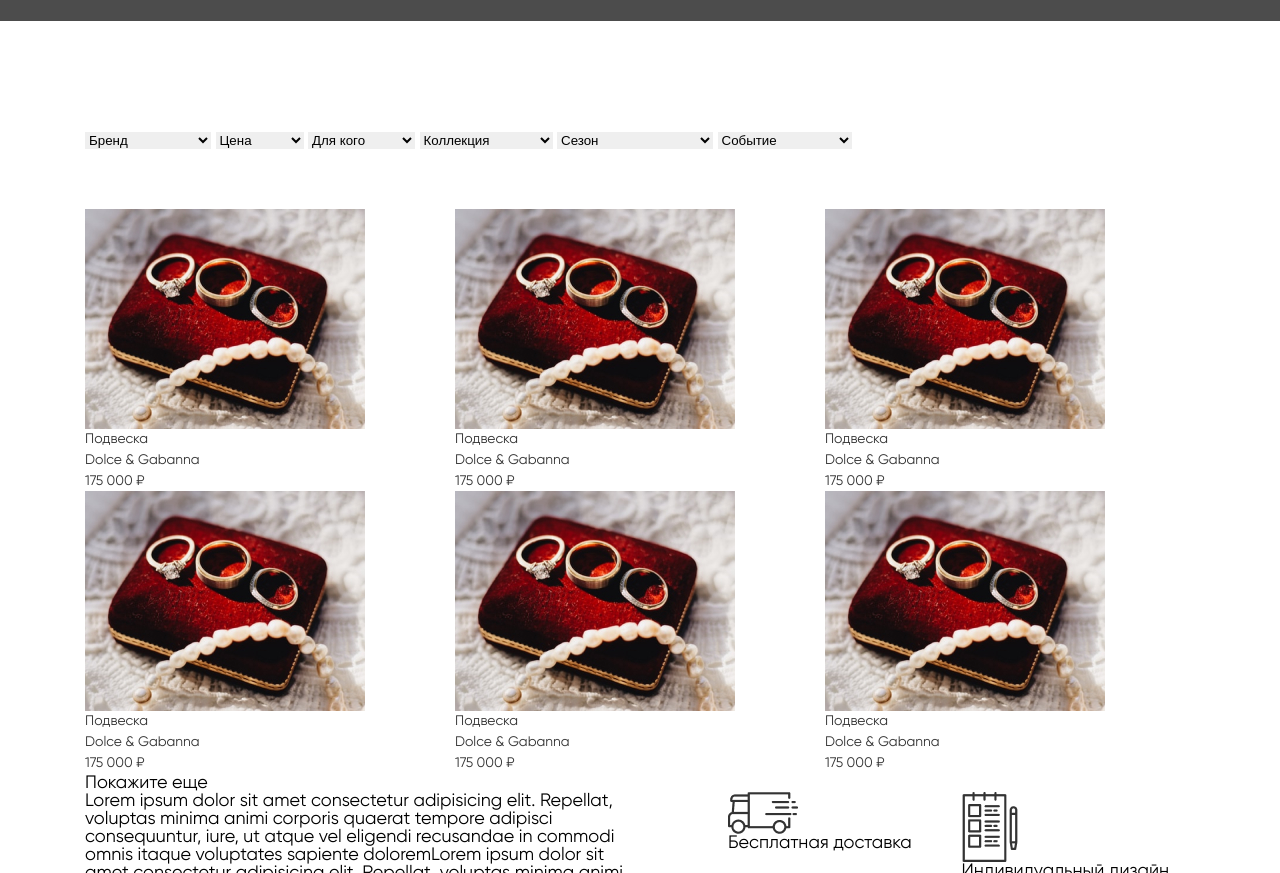
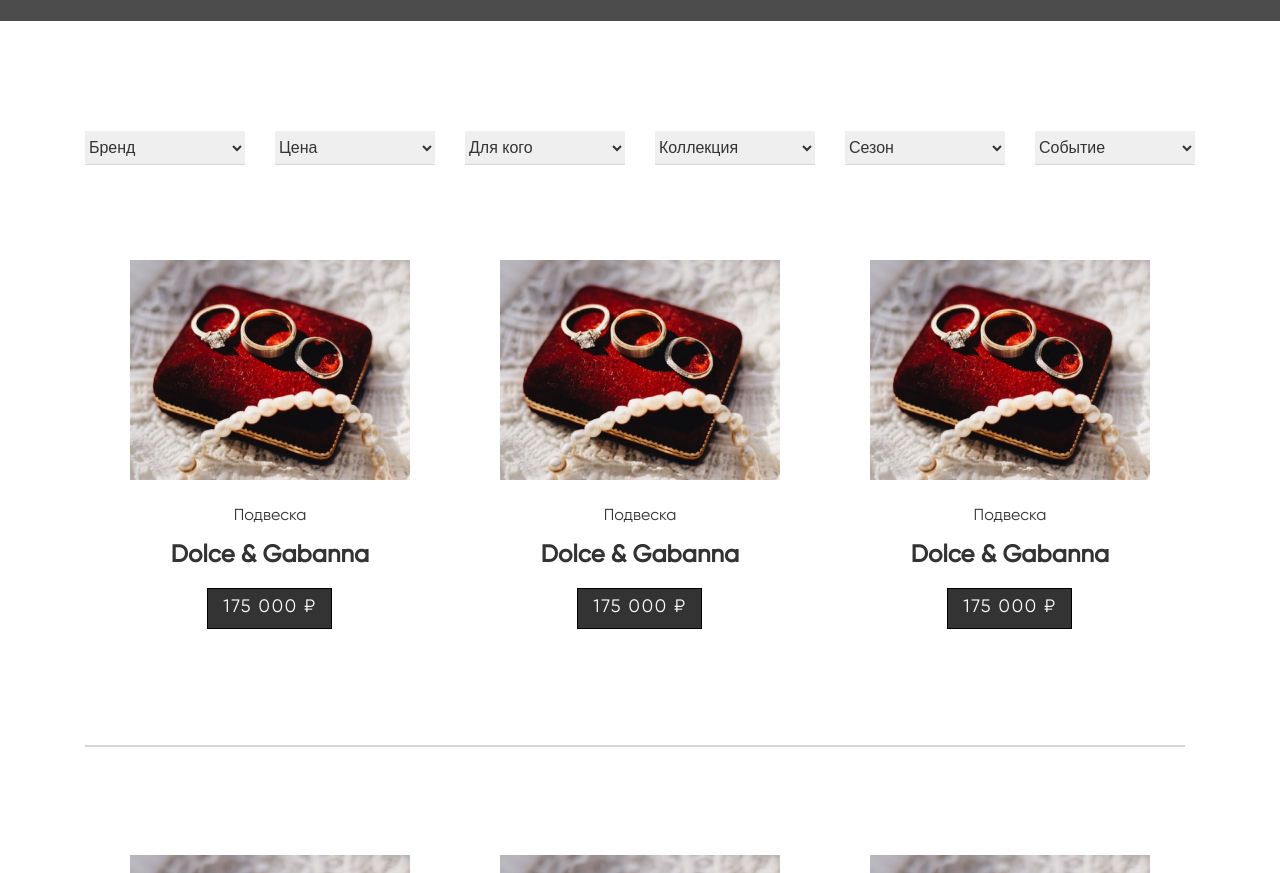
Before and after one commit to Deddoctor30/Ojjo, a website built with webpack: page src/catalog.html in a window 1280 px wide. Shown: the part 79-952 px from the top of the page. Built offline with nearby package versions, Linux system fonts and the light colour scheme.

Commit message:
09.03.2022 at home

```diff
--- a/src/catalog.html
+++ b/src/catalog.html
@@ -76,12 +76,14 @@
          <div class="catalog__wrapper">
             <div class="catalog__container container">
                <div class="catalog__filter">
-                  <form action="#" method="get" enctype="multipart/form-data">
+                  <form class="catalog__form" action="#" method="get" enctype="multipart/form-data">
                      <select name="brand" id="brand">
                         <option value="default">Бренд</option>
-                        <option value="dg">Dolce & Gabanna</option>
-                        <optgroup></optgroup>
-                        <option value="dg">Dolce & Gabanna</option>
+                           <option value="dg">Dolce & Gabanna</option>
+                           <option value="dg">Dolce & Gabanna</option>
+                           <option value="dg">Dolce & Gabanna</option>
+                           <option value="dg">Dolce & Gabanna</option>
+                           <option value="dg">Dolce & Gabanna</option>
                      </select>
                      <select name="price" id="price">
                         <option value="default">Цена</option>
@@ -113,62 +115,63 @@
                </div>
                <div class="catalog__content">
                   <div class="catalog__cards">
-                     <div class="catalog__item item">
-                        <div class="item__img"><img src="./img/catalog/catalog.jpg" alt="rings"></div>
-                        <div class="item__type">Подвеска</div>
-                        <div class="item__name">Dolce & Gabanna</div>
-                        <div class="item__price">175 000 ₽</div>
+                     <div class="catalog__card card">
+                        <div class="card__img"><img src="./img/catalog/catalog.jpg" alt="rings"></div>
+                        <div class="card__type">Подвеска</div>
+                        <div class="card__name">Dolce & Gabanna</div>
+                        <div class="card__price btn btn_dark">175 000 ₽</div>
                      </div>
-                     <div class="catalog__item item">
-                        <div class="item__img"><img src="./img/catalog/catalog.jpg" alt="rings"></div>
-                        <div class="item__type">Подвеска</div>
-                        <div class="item__name">Dolce & Gabanna</div>
-                        <div class="item__price">175 000 ₽</div>
+                     <div class="catalog__card card">
+                        <div class="card__img"><img src="./img/catalog/catalog.jpg" alt="rings"></div>
+                        <div class="card__type">Подвеска</div>
+                        <div class="card__name">Dolce & Gabanna</div>
+                        <div class="card__price btn btn_dark">175 000 ₽</div>
                      </div>
-                     <div class="catalog__item item">
-                        <div class="item__img"><img src="./img/catalog/catalog.jpg" alt="rings"></div>
-                        <div class="item__type">Подвеска</div>
-                        <div class="item__name">Dolce & Gabanna</div>
-                        <div class="item__price">175 000 ₽</div>
+                     <div class="catalog__card card">
+                        <div class="card__img"><img src="./img/catalog/catalog.jpg" alt="rings"></div>
+                        <div class="card__type">Подвеска</div>
+                        <div class="card__name">Dolce & Gabanna</div>
+                        <div class="card__price btn btn_dark">175 000 ₽</div>
                      </div>
-                     <div class="catalog__item item">
-                        <div class="item__img"><img src="./img/catalog/catalog.jpg" alt="rings"></div>
-                        <div class="item__type">Подвеска</div>
-                        <div class="item__name">Dolce & Gabanna</div>
-                        <div class="item__price">175 000 ₽</div>
+                     <span class="catalog__line"></span>
+                     <div class="catalog__card card">
+                        <div class="card__img"><img src="./img/catalog/catalog.jpg" alt="rings"></div>
+                        <div class="card__type">Подвеска</div>
+                        <div class="card__name">Dolce & Gabanna</div>
+                        <div class="card__price btn btn_dark">175 000 ₽</div>
                      </div>
-                     <div class="catalog__item item">
-                        <div class="item__img"><img src="./img/catalog/catalog.jpg" alt="rings"></div>
-                        <div class="item__type">Подвеска</div>
-                        <div class="item__name">Dolce & Gabanna</div>
-                        <div class="item__price">175 000 ₽</div>
+                     <div class="catalog__card card">
+                        <div class="card__img"><img src="./img/catalog/catalog.jpg" alt="rings"></div>
+                        <div class="card__type">Подвеска</div>
+                        <div class="card__name">Dolce & Gabanna</div>
+                        <div class="card__price btn btn_dark">175 000 ₽</div>
                      </div>
-                     <div class="catalog__item item">
-                        <div class="item__img"><img src="./img/catalog/catalog.jpg" alt="rings"></div>
-                        <div class="item__type">Подвеска</div>
-                        <div class="item__name">Dolce & Gabanna</div>
-                        <div class="item__price">175 000 ₽</div>
+                     <div class="catalog__card card">
+                        <div class="card__img"><img src="./img/catalog/catalog.jpg" alt="rings"></div>
+                        <div class="card__type">Подвеска</div>
+                        <div class="card__name">Dolce & Gabanna</div>
+                        <div class="card__price btn btn_dark">175 000 ₽</div>
                      </div>
                   </div>
-                  <div class="catalog__show-more">Покажите еще</div>
+                  <div class="catalog__show-more btn btn_dark">Покажите еще</div>
                </div>
                <div class="catalog__description">
                   <div class="catalog__info">Lorem ipsum dolor sit amet consectetur adipisicing elit. Repellat, voluptas minima animi corporis quaerat tempore adipisci consequuntur, iure, ut atque vel eligendi recusandae in commodi omnis itaque voluptates sapiente doloremLorem ipsum dolor sit amet consectetur adipisicing elit. Repellat, voluptas minima animi corporis quaerat tempore adipisci consequuntur, iure, ut atque vel eligendi recusandae in commodi omnis itaque voluptates sapiente doloremLorem ipsum dolor sit amet consectetur adipisicing elit. Repellat, voluptas minima animi corporis quaerat tempore adipisci consequuntur, iure, ut atque vel eligendi recusandae in commodi omnis itaque voluptates sapiente dolorem.</div>
                   <div class="catalog__service service">
                      <div class="service__item">
-                        <img src="./img/catalog/service_1.png" alt="service1">
+                        <div class="service__img"><img src="./img/catalog/service_1.png" alt="service1"></div>
                         <p>Бесплатная доставка</p>
                      </div>
                      <div class="service__item">
-                        <img src="./img/catalog/service_2.png" alt="service2">
+                        <div class="service__img"><img src="./img/catalog/service_2.png" alt="service2"></div>
                         <p>Индивидуальный дизайн</p>
                      </div>
                      <div class="service__item">
-                        <img src="./img/catalog/service_3.png" alt="service3">
+                        <div class="service__img"><img src="./img/catalog/service_3.png" alt="service3"></div>
                         <p>Бесплатная примерка</p>
                      </div>
                      <div class="service__item">
-                        <img src="./img/catalog/service_4.png" alt="service4">
+                        <div class="service__img"><img src="./img/catalog/service_4.png" alt="service4"></div>
                         <p>Личный подход</p>
                      </div>
                   </div>
--- a/src/scss/blocks/_catalog.scss
+++ b/src/scss/blocks/_catalog.scss
@@ -7,7 +7,17 @@
    }
 
    &__filter {
-      margin: 0px 0px 60px 0px;
+   }
+
+   &__form {
+      display: flex;
+      justify-content: space-between;
+      select {
+         border-bottom: 1px solid #D6D6D6;
+         width: 160px;
+         height: 34px;
+         @include style(0.888rem, 150%, $font_color_dark);
+      }
    }
 
    &__content {
@@ -16,13 +26,31 @@
    &__cards {
       display: flex;
       flex-wrap: wrap;
+      position: relative;
    }
 
-   &__item {
-      flex: 0 1 33.333%;
+   &__card {
    }
 
+   &__line {
+      &::before{
+         content: "";
+         position: absolute;
+         top: 580px;
+         left: 0px;
+         display: inline-block;
+         width: 1100px;
+         height: 2px;
+         background: #D6D6D6;
+      }
+   }
+
+
    &__show-more {
+      margin: 0 auto;
+      width: 221px;
+      height: 51px;
+      text-transform: uppercase;
    }
 
    &__description {
@@ -32,33 +60,68 @@
 
    &__info {
       max-width: 540px;
-      margin: 0px 103px 0px 0px;
+      margin: 150px 103px 0px 0px;
    }
 
    &__service {
+      margin: 150px 0px 0px 0px;
    }
 }
-.container {
-}
-.item {
 
+.card {
+   flex: 0 1 33.333%;
+   margin: 95px 0px 60px 0px;
+   width: 350px;
+   height: 440px;
    &__img {
+      text-align: center;
    }
 
    &__type {
+      margin: 25px 0px 0px 0px;
+      text-align: center;
+      @include style(0.888rem, 150%, $font_color_dark);
    }
 
    &__name {
+      margin: 10px 0px 15px 0px;
+      text-align: center;
+      @include style(1.333rem, 140%, $font_color_dark);
+      font-weight: 600;
    }
 
    &__price {
+      text-align: center;
+      margin: 0 auto;
+      width: 125px;
+      height: 41px;
+      font-weight: 400;
    }
+
 }
 .service {
    display: flex;
-   max-height: 277px;
+   justify-content: center;
+   max-width: 277px;
    flex-wrap: wrap;
    &__item {
+      display: flex;
+      flex-direction: column;
+      align-items: center;
+      justify-content: center;
       flex: 0 1 50%;
+      height: 133px;
+      width: 127px;
+      margin: 0px 0px 30px 0px;
+      p {
+         text-align: center;
+      }
+   }
+   &__img {
+      // height: 70px;
+      // width: 100%;
+      margin: 0px 0px 15px 0px;
+      img {
+      }
    }
 }
```
Also changed, not shown: src/css/style.css.
